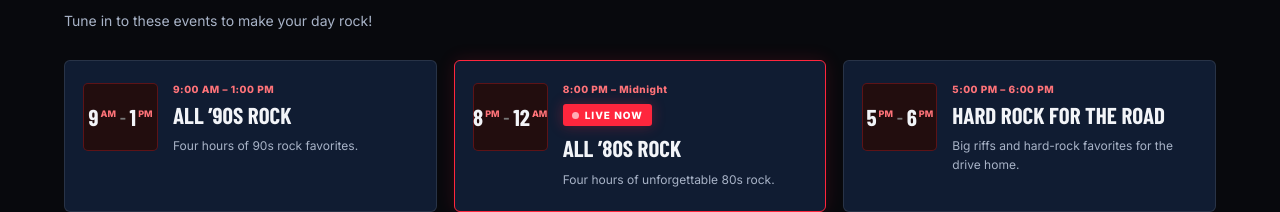
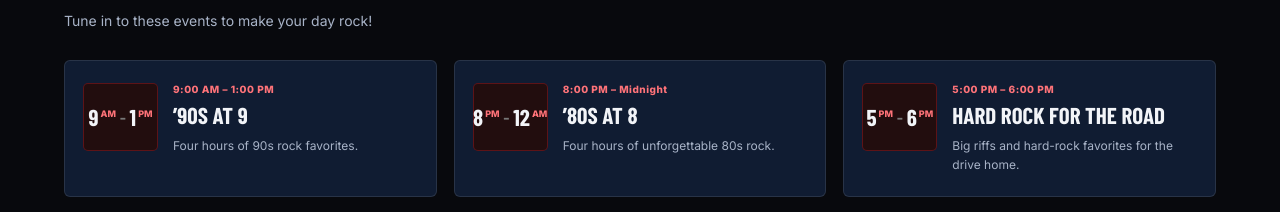
Before and after one commit to whbrradio/whbrradio.github.io, a website: page index.html in a window 1280 px wide. Shown: the part 574-786 px from the top of the page. Drawn offline with nearby package versions, Linux system fonts and the light colour scheme; no server answers; a script that the page names is missing; a web font is replaced by a local one.

```diff
--- a/index.html
+++ b/index.html
@@ -844,7 +844,7 @@
             </div>
             <div>
               <div class="schedule-time">9:00 AM – 1:00 PM</div>
-              <h3>All ’90s Rock</h3>
+              <h3>’90s at 9</h3>
               <p>Four hours of 90s rock favorites.</p>
             </div>
           </article>
@@ -859,7 +859,7 @@
             </div>
             <div>
               <div class="schedule-time">8:00 PM – Midnight</div>
-              <h3>All ’80s Rock</h3>
+              <h3>’80s at 8</h3>
               <p>Four hours of unforgettable 80s rock.</p>
             </div>
           </article>
```
